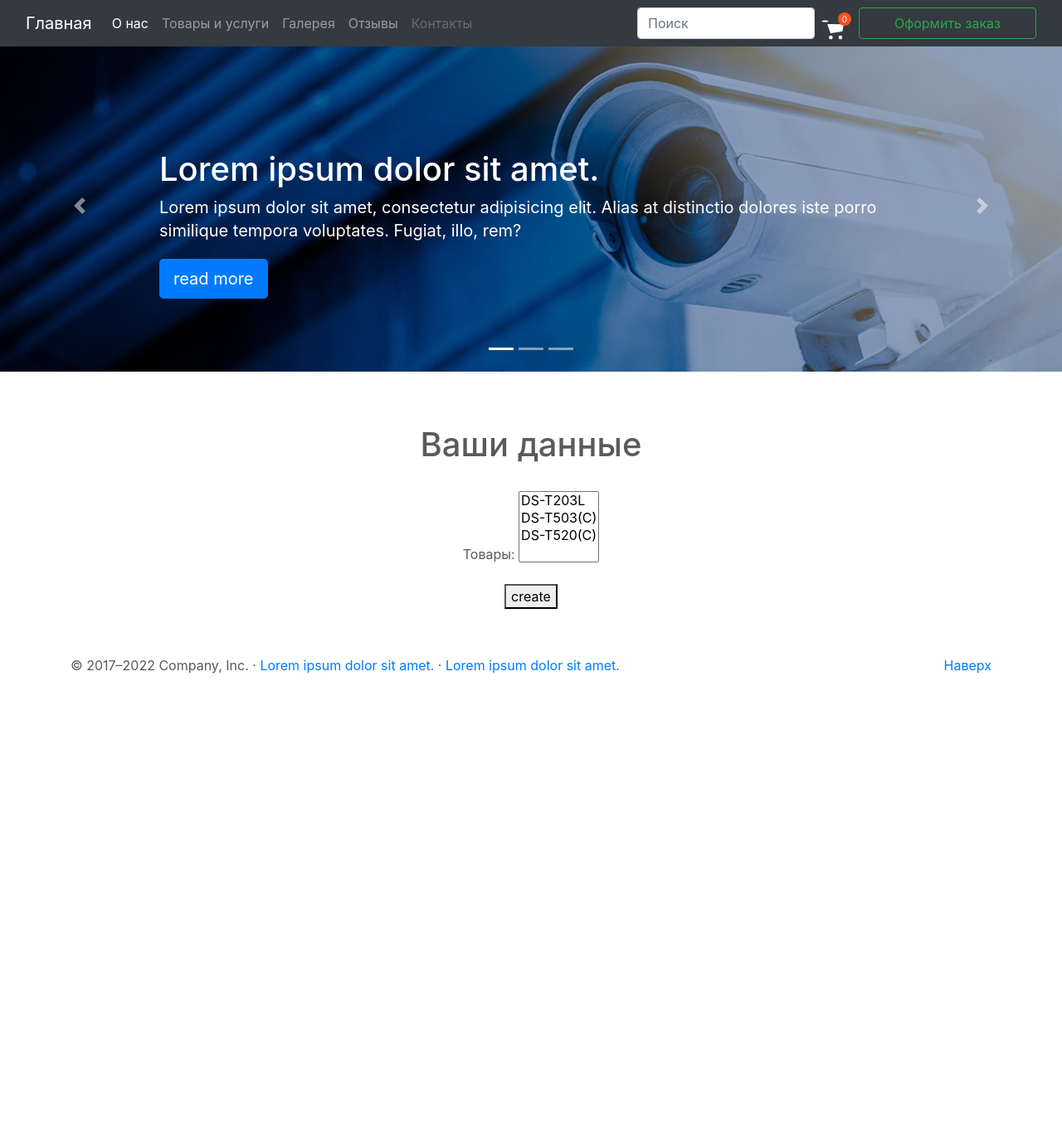
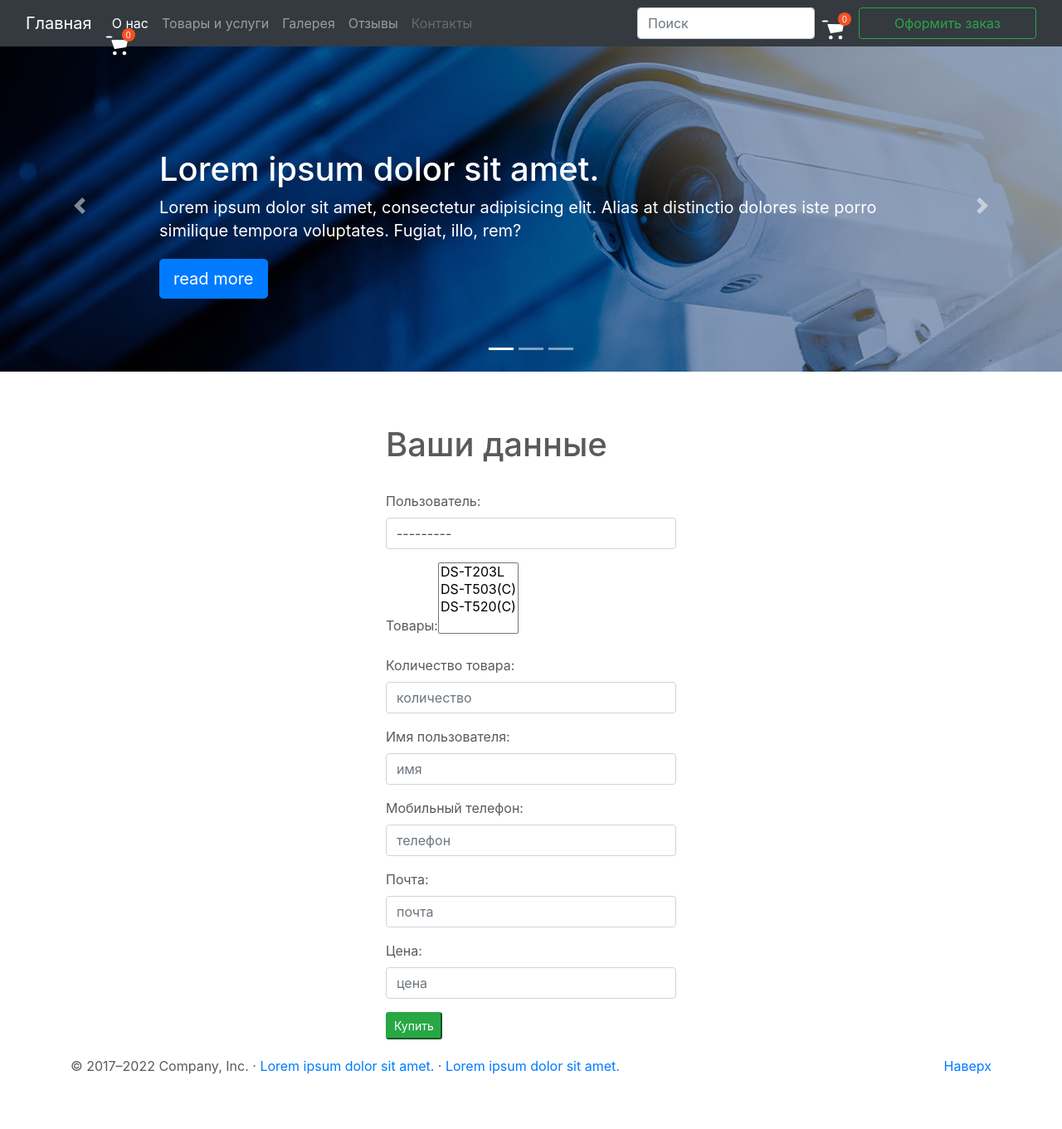
Before and after one commit to sanja081107/hi-see-cam, a Django app: page /ordering/ in a window 1280 px wide. Shown: the whole page at 83% size. Before the commit the page ends 812 px from the top, so only its background shows below. Run offline with Django 4.2, Linux system fonts and the light colour scheme; data comes from the database, SQL or seed files in the repository; both versions use the stored data as it was after the commit; some libraries are stand-ins or nearby versions.

Commit message:
tenth commit

```diff
--- a/hiseecam/cart/templates/cart/detail.html
+++ b/hiseecam/cart/templates/cart/detail.html
@@ -32,8 +32,8 @@
                       <i class="fa-sharp fa-solid fa-arrow-rotate-right" onclick="detailCheckBasket({{ el.id }})"></i>
                     </button>
                     <br><br>
-                    <button type="button" id="minus-btn-{{ el.id }}" onclick="minusBtnInBasket({{ el.id }})"><i class="fa-solid fa-minus"></i></button>&nbsp;&nbsp;&nbsp;&nbsp;
-                    <button type="button" id="plus-btn-{{ el.id }}" onclick="plusBtnInBasket({{ el.id }})"><i class="fa-solid fa-plus"></i></button>
+                    <button class="btn btn-secondary" type="button" id="minus-btn-{{ el.id }}" onclick="minusBtnInBasket({{ el.id }})"><i class="fa-solid fa-minus"></i></button>&nbsp;&nbsp;&nbsp;&nbsp;
+                    <button class="btn btn-success" type="button" id="plus-btn-{{ el.id }}" onclick="plusBtnInBasket({{ el.id }})"><i class="fa-solid fa-plus"></i></button>
                     <br><br>
                     <p class="alert-quantity" id="alert-quantity-{{ el.id }}"></p>
                   </form>
--- a/hiseecam/main/forms.py
+++ b/hiseecam/main/forms.py
@@ -24,3 +24,12 @@ class OrderForm(ModelForm):
     class Meta:
         model = Order
         fields = '__all__'
+        widgets = {
+            'user': forms.Select(attrs={'class': 'form-control'}),
+            # 'products': forms.Select(attrs={'class': 'form-control', 'multiple': ''}),
+            'quantity': forms.TextInput(attrs={'class': 'form-control', 'placeholder': 'количество'}),
+            'username': forms.TextInput(attrs={'class': 'form-control', 'placeholder': 'имя'}),
+            'phone': forms.TextInput(attrs={'type': 'number', 'class': 'form-control', 'placeholder': 'телефон'}),
+            'email': forms.TextInput(attrs={'type': 'email', 'class': 'form-control', 'placeholder': 'почта'}),
+            'prise': forms.TextInput(attrs={'type': 'number', 'class': 'form-control', 'placeholder': 'цена'}),
+        }
--- a/hiseecam/main/models.py
+++ b/hiseecam/main/models.py
@@ -33,7 +33,7 @@ class Order(models.Model):
     username = models.CharField(max_length=50, verbose_name='Имя пользователя')
     phone = models.CharField(max_length=13, verbose_name='Мобильный телефон')
     email = models.EmailField(verbose_name='Почта')
-    created = models.DateTimeField('Date publication', auto_now_add=True)
+    created = models.DateTimeField(verbose_name='Date publication', auto_now_add=True, blank=True)
     prise = models.PositiveIntegerField(verbose_name='Цена')
 
     def __str__(self):
--- a/hiseecam/main/templates/main/base.html
+++ b/hiseecam/main/templates/main/base.html
@@ -50,10 +50,27 @@
 <header>
     <nav class="navbar navbar-expand-md navbar-dark fixed-top bg-dark">
         <div class="container-fluid">
+
             <a class="navbar-brand" href="{% url 'home' %}">Главная</a>
-            <button class="navbar-toggler" type="button" data-bs-toggle="collapse" data-bs-target="#navbarCollapse" aria-controls="navbarCollapse" aria-expanded="false" aria-label="تبديل التنقل">
+
+            <div class="navbar-pc__item j-item-basket basket-mobile">
+                <a class="navbar-pc__link j-wba-header-item" data-wba-header-name="Cart" href="{% url 'cart:cart_detail' %}">
+                    <span class="navbar-pc__icon navbar-pc__icon--basket">
+                        {% with total_items=cart|length %}
+                            {% if cart|length > 0 %}
+                                <span id="basket-quantity 1" class="navbar-pc__notify basket-quantity">{{ total_items }}</span>
+                            {% else %}
+                                <span id="basket-quantity 2" class="navbar-pc__notify basket-quantity">0</span>
+                            {% endif %}
+                        {% endwith %}
+                    </span>
+                </a>
+            </div>
+
+            <button class="navbar-toggler" type="button" data-bs-toggle="collapse" data-bs-target="#navbarCollapse" aria-controls="navbarCollapse" aria-expanded="false">
                 <span class="navbar-toggler-icon"></span>
             </button>
+
             <div class="collapse navbar-collapse" id="navbarCollapse">
                 <ul class="navbar-nav me-auto mb-2 mb-md-0">
                     <li class="nav-item">
@@ -86,14 +103,14 @@
                         {% include 'main/search-results.html' %}
                     </div>
 
-                    <div class="navbar-pc__item j-item-basket">
+                    <div class="navbar-pc__item j-item-basket basket-main">
                         <a class="navbar-pc__link j-wba-header-item" data-wba-header-name="Cart" href="{% url 'cart:cart_detail' %}">
                             <span class="navbar-pc__icon navbar-pc__icon--basket">
                                 {% with total_items=cart|length %}
                                     {% if cart|length > 0 %}
-                                        <span id="basket-quantity" class="navbar-pc__notify">{{ total_items }}</span>
+                                        <span id="basket-quantity 3" class="navbar-pc__notify basket-quantity">{{ total_items }}</span>
                                     {% else %}
-                                        <span id="basket-quantity" class="navbar-pc__notify">0</span>
+                                        <span id="basket-quantity 4" class="navbar-pc__notify basket-quantity">0</span>
                                     {% endif %}
                                 {% endwith %}
                             </span>
--- a/hiseecam/main/templates/main/ordering.html
+++ b/hiseecam/main/templates/main/ordering.html
@@ -2,15 +2,28 @@
 
 {% block body %}
 
-<div class="content">
-    <h1>Ваши данные</h1><br>
+<div class="row">
+    <div class="col-sm"></div>
+    <div class="col-sm">
+        <div class="contents">
+            <h1>Ваши данные</h1><br>
 
-    <form method="post" enctype="multipart/form-data" action="{% url 'home' %}">
-        {% csrf_token %}
-        {{ order_product_form.as_p }}
-        <button type="submit">create</button>
-    </form>
+            <form method="post" enctype="multipart/form-data">
+                {% csrf_token %}
 
+                <div>{{ form.non_field_errors }}</div>  <!-- Выдается общая ошибка по всем полям если форма не связана с моделью -->
+
+                {% for el in form %}
+                    <p><label for="{{el.id_for_label}}">{{ el.label }}:</label>{{ el }}</p>
+                    <div class="form-error">{{ el.errors }}</div>   <!-- Выдается ошибка по отдельному полю формы -->
+                {% endfor %}
+
+                <button class="btm btn-success btn-sm" type="submit">Купить</button>
+            </form>
+
+        </div>
+    </div>
+    <div class="col-sm"></div>
 </div>
 
 {% endblock %}
--- a/hiseecam/main/views.py
+++ b/hiseecam/main/views.py
@@ -1,8 +1,10 @@
 from django.http import HttpResponseNotFound, HttpResponse
 from django.shortcuts import render, get_object_or_404, redirect
+from django.urls import reverse_lazy
+
 from .utils import DataMixin
 from cart.forms import CartAddProductForm, CartAddOneProductForm
-from django.views.generic import DetailView, TemplateView, ListView
+from django.views.generic import DetailView, TemplateView, ListView, CreateView
 
 from .models import *
 from .forms import *
@@ -34,14 +36,13 @@ def validate_order(request):        # При нажатии на оформит
         return redirect('ordering')
 
 
-class OrderingView(TemplateView):
+class OrderingView(CreateView):
+    form_class = OrderForm
     template_name = 'main/ordering.html'
 
-    def get_context_data(self, **kwargs):
-        context = super().get_context_data()
-        context['order_product_form'] = OrderProductsForm()
-        context['order_form'] = OrderForm()
-        return context
+    def get_success_url(self):
+        return reverse_lazy('home')
+
 
 class CameraDetailView(DetailView):
     model = Cameras
```
Also changed, not shown: hiseecam/main/static/main/css/carousel.rtl.css (+20 -7 lines), hiseecam/main/static/main/js/CheckForm.js (+9 -8 lines), hiseecam/db.sqlite3.
